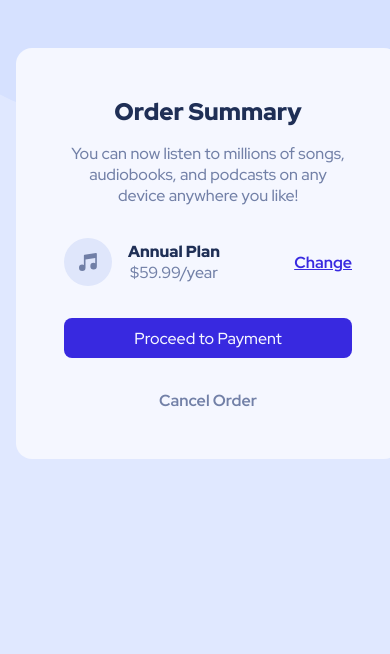
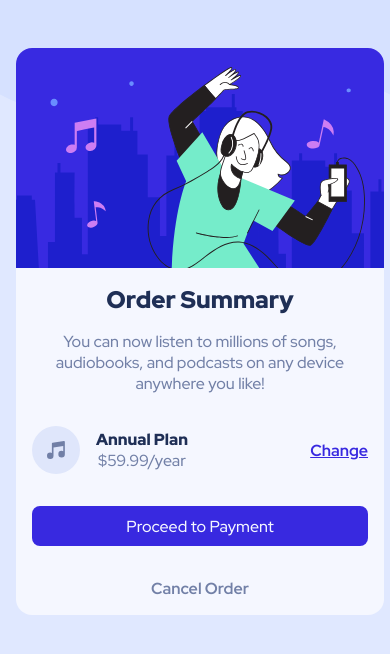
Before and after one commit to bilytskyi-andrii/order-summary-component, a plain HTML site: page index.html in a window 390 px wide. Shown: the top 654 px of the page. Drawn offline with Linux system fonts and the light colour scheme.

Commit message:
fix: mobile width

```diff
--- a/style.css
+++ b/style.css
@@ -36,7 +36,7 @@ body {
     background: var(--clr-primary-100);
     display: grid;
     place-items: center;
-    background-image: url( "/images/pattern-background-desktop.svg" );
+    background-image: url( "images/pattern-background-desktop.svg" );
     background-repeat: no-repeat;
     background-size: contain;
 }
@@ -90,16 +90,19 @@ button {
     display: flex;
     flex-direction: column;
     margin: 3rem 1rem;
-    max-width: 26rem;
-    min-width: 24rem;
+    min-width: 23rem;
 }
 
-.hero-svg {
+.hero-section {
     border-radius: 1rem 1rem 0 0;
+    background-image: url( "images/illustration-hero.svg" );
+    background-repeat: no-repeat;
+    background-size: cover;
+    height: 220px;
 }
 
 .text-section {
-    padding: 3rem;
+    padding: 1rem;
     display: flex;
     flex-direction: column;
     gap: 2rem;
@@ -144,4 +147,8 @@ button:hover {
         max-width: 26rem;
     }
 
+    .text-section {
+        padding: 3rem;
+    }
+
 }
```
